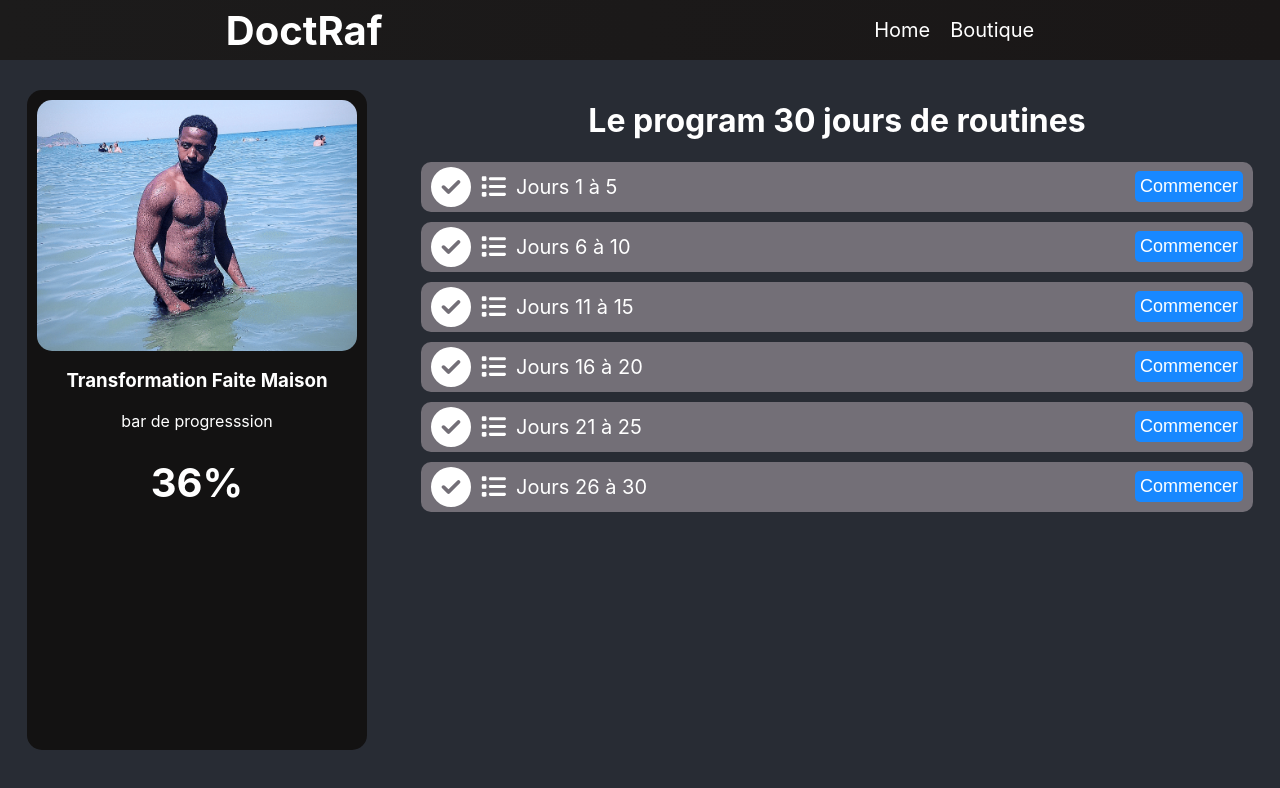
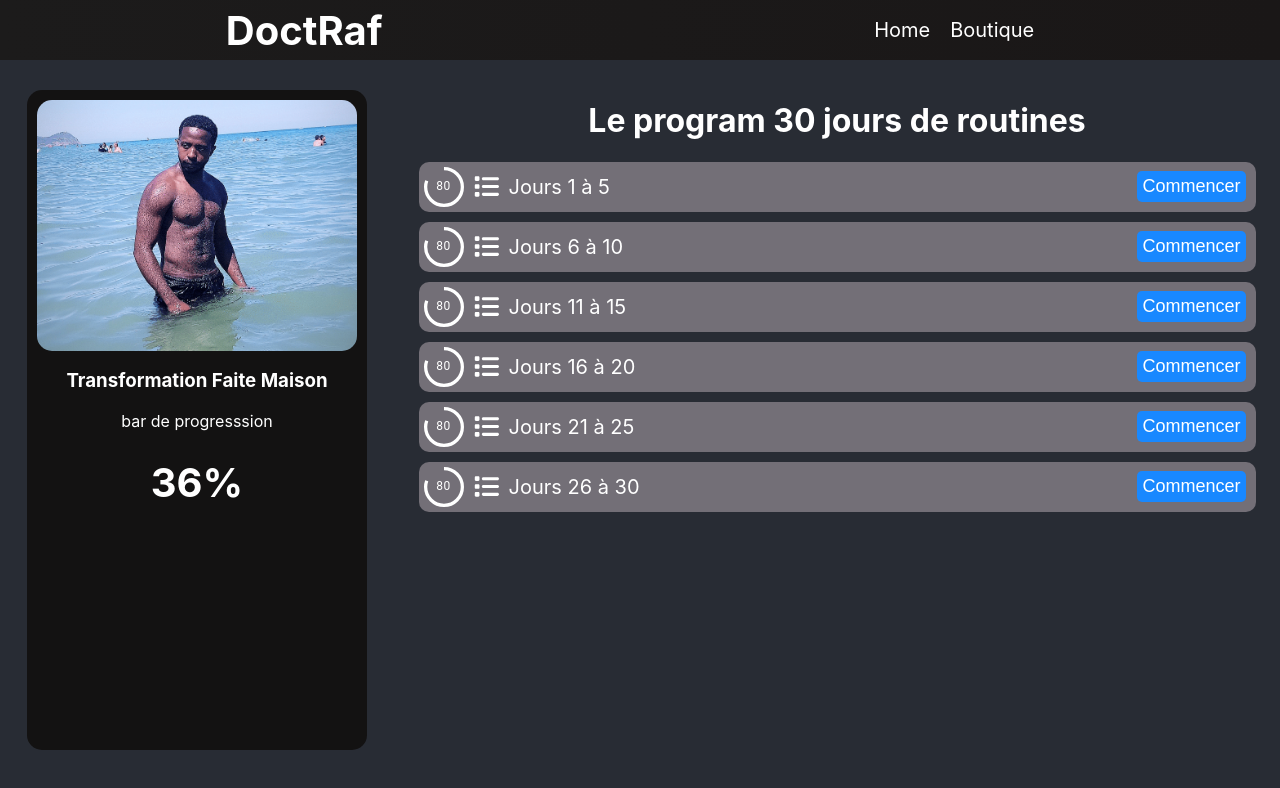
Before and after one commit to AbdouraoufYoussouf/programseche1mois-main, a React (Create React App) app: page /program/1 in a window 1280 px wide. Shown: the top 788 px of the page. Built offline with nearby package versions, Linux system fonts and the light colour scheme.

Commit message:
checkbox

```diff
--- a/src/Data/Datas.js
+++ b/src/Data/Datas.js
@@ -119,7 +119,7 @@ var Data = [
                     },
 
                     {
-                        "id": 2,
+                        "id": 5,
                         "nom": "JOUR 5",
                         "dure": "20min",
                         'desc': "Dans cette séance normalement on devrait faire repos mais à notre maniere on va juste faire un peu de souplesse, tout en aidant à améliorer sa posture.",
--- a/src/components/Accordion.js
+++ b/src/components/Accordion.js
@@ -2,9 +2,11 @@ import React, { useState } from 'react'
 import { NavLink } from 'react-router-dom';
 import { HashLink as Link } from 'react-router-hash-link';
 import { FontAwesomeIcon } from '@fortawesome/react-fontawesome'
-import { faArrowDown, faCalendar, faCaretDown, faCaretRight, faCarRear, faCheckCircle, faListDots, faListSquares, faUpDownLeftRight } from '@fortawesome/free-solid-svg-icons'
+import { Checkbox } from '@mui/material';
+import { faCaretDown, faCaretRight, faCheckCircle, faListSquares, } from '@fortawesome/free-solid-svg-icons'
 
 import '../styles/detailStyle.css'
+import Checkboxe from './CheckBox';
 
 export const Accordion = ({ titre, index, id, soustitres, idP }) => {
     const [isActive, setIsActive] = useState(false);
@@ -30,9 +32,9 @@ export const Accordion = ({ titre, index, id, soustitres, idP }) => {
                     {
                         soustitres.map((item, index) => {
                             return (
-                                <div key={index} style={{ marginLeft: 10, marginBottom: 7, display: 'flex', flexDirection: 'row', width: 100, alignSelf: 'center', alignItems: 'center' }}>
-                                    <input style={{ color: 'red', width: 18, height: 18 }} type="checkbox" />
-                                    <Link style={{ fontSize: 16, textDecoration: 'none', color: 'white', marginLeft: 5 }}
+                                <div key={index} style={{ margin: 0, display: 'flex', flexDirection: 'row', width: 120, alignSelf: 'center', alignItems: 'center',height:30 }}>
+                                    <Checkboxe/>
+                                    <Link style={{ fontSize: 16, textDecoration: 'none', color: 'white', marginLeft: 0 }}
                                         to={'#' + item.id}>{item.nom}</Link>
                                 </div>
                             )
--- /dev/null
+++ b/src/components/CheckBox.js
@@ -0,0 +1,27 @@
+import * as React from 'react';
+import { pink } from '@mui/material/colors';
+import Checkbox from '@mui/material/Checkbox';
+
+
+
+export default function Checkboxe() {
+    const [checked, setChecked] = React.useState(false);
+    const handleChange = (event) => {
+        setChecked(!checked);
+      };
+
+  return (
+    <div>
+
+      <Checkbox onChange={handleChange}
+        checked={checked}
+        sx={{
+          color: pink[50],
+          '&.Mui-checked': {
+            color: pink[100],
+          },
+        }}
+      />
+    </div>
+  );
+}
--- /dev/null
+++ b/src/components/CircularProgress.js
@@ -0,0 +1,48 @@
+import * as React from 'react';
+import PropTypes from 'prop-types';
+import CircularProgress from '@mui/material/CircularProgress';
+import Typography from '@mui/material/Typography';
+import Box from '@mui/material/Box';
+
+function CircularProgressWithLabel(props) {
+  return (
+    <Box sx={{ position: 'relative', display: 'inline-flex' }}>
+      <CircularProgress color='inherit' variant="determinate" {...props} />
+      <Box
+        sx={{
+          top: 0,
+          left: 0,
+          bottom: 0,
+          right: 0,
+          position: 'absolute',
+          display: 'flex',
+          alignItems: 'center',
+          justifyContent: 'center',
+        }}
+      >
+        <Typography variant="caption" component="div" color="white">
+          {`${Math.round(props.value)}`}
+        </Typography>
+      </Box>
+    </Box>
+  );
+}
+
+CircularProgressWithLabel.propTypes = {
+  /**
+   * The value of the progress indicator for the determinate variant.
+   * Value between 0 and 100.
+   * @default 0
+   */
+  value: PropTypes.number.isRequired,
+};
+
+export default function CircularProgresse() {
+  const [progress, setProgress] = React.useState(80);
+
+  React.useEffect(() => {
+
+  }, []);
+
+  return <CircularProgressWithLabel value={progress} />;
+}
--- a/src/pages/Details.js
+++ b/src/pages/Details.js
@@ -5,6 +5,7 @@ import { FontAwesomeIcon } from '@fortawesome/react-fontawesome'
 import { faCalendar, faCarRear, faCheckCircle, faListDots, faListSquares } from '@fortawesome/free-solid-svg-icons'
 import { useSelector } from 'react-redux';
 import { Accordion } from '../components/Accordion';
+import Checkboxe from '../components/CheckBox';
 
 
 export const Details = () => {
@@ -43,7 +44,7 @@ export const Details = () => {
           detailData.soustitres.map((item, index) => {
             return (
               <div id={item.id} key={index} style={{ display: 'flex', flexDirection: 'column', alignItems: 'self-start', width: '100%' }}>
-                <h2><input style={{ backgroundColor: 'red', width: 18, height: 18 }} type="checkbox" /> {item.nom} </h2>
+                <h2 style={{display:'flex',alignItems:'center'}}><Checkboxe /> {item.nom} </h2>
                 <p> Durée total aproximative : <code style={{ fontSize: 18 }}>{item.dure}</code></p>
                 <p style={{ fontSize: 18, margin: 0 ,textAlign:'left'}}>{item.desc} </p>
                 <h2>Routine à suivre:</h2>
--- a/src/pages/Program.js
+++ b/src/pages/Program.js
@@ -5,11 +5,13 @@ import { Link, useParams, useLocation } from 'react-router-dom';
 import { FontAwesomeIcon } from '@fortawesome/react-fontawesome'
 import { faCheckCircle, faListSquares } from '@fortawesome/free-solid-svg-icons'
 import { useSelector } from 'react-redux';
+import CircularProgresse from '../components/CircularProgress';
+import Checkboxe from '../components/CheckBox';
 
 export const Program = () => {
   const Seche = useSelector((state) => state.secheState)
   const Data = Seche.seche
-
+  const percentage = 66;
   const prSemaine = Data.find(d => d.id === 1)
   const semaine = prSemaine.semaine
   console.log(semaine)
@@ -31,7 +33,7 @@ export const Program = () => {
           semaine.map((item, index) => {
             return (
               <Link key={item.id} to={'detail/' + item.id} className='itemp'>
-                <FontAwesomeIcon style={{ marginLeft: 10 }} icon={faCheckCircle} color='white' size="2x" />
+                <CircularProgresse/>
                 <FontAwesomeIcon style={{ marginLeft: 10 }} icon={faListSquares} color='white' size="lg" />
 
                 <div key={index} className='leson'>
@@ -42,6 +44,7 @@ export const Program = () => {
             )
           })
         }
+
       </div>
     </div>
   )
--- a/src/styles/detailStyle.css
+++ b/src/styles/detailStyle.css
@@ -30,7 +30,7 @@
     height: 40px;
     border-radius: 10px;
     display: flex;
-    margin-bottom: 10px;
+    margin-bottom: 5px;
     flex-direction: row;
     align-items: center;
     text-decoration: none;
@@ -49,7 +49,7 @@
     height: 40px;
     border-radius: 10px;
     display: flex;
-    margin-bottom: 10px;
+    margin-bottom: 5px;
     flex-direction: row;
     align-items: center;
     text-decoration: none;
--- a/src/styles/programStyle.css
+++ b/src/styles/programStyle.css
@@ -46,11 +46,13 @@
     border-radius: 10px;
     display: flex;
     margin-bottom: 10px;
+    padding-left: 5px;
     flex-direction: row;
     align-items: center;
     text-decoration: none;
     font-size: 20px;
     color: white;
+
 }
 .itemp:hover{
     background-color: cornflowerblue;
```
Also changed, not shown: src/components/LinearProgress.js (added, +47 -0 lines), src/components/PieCharProgress.js (added, +22 -0 lines).
